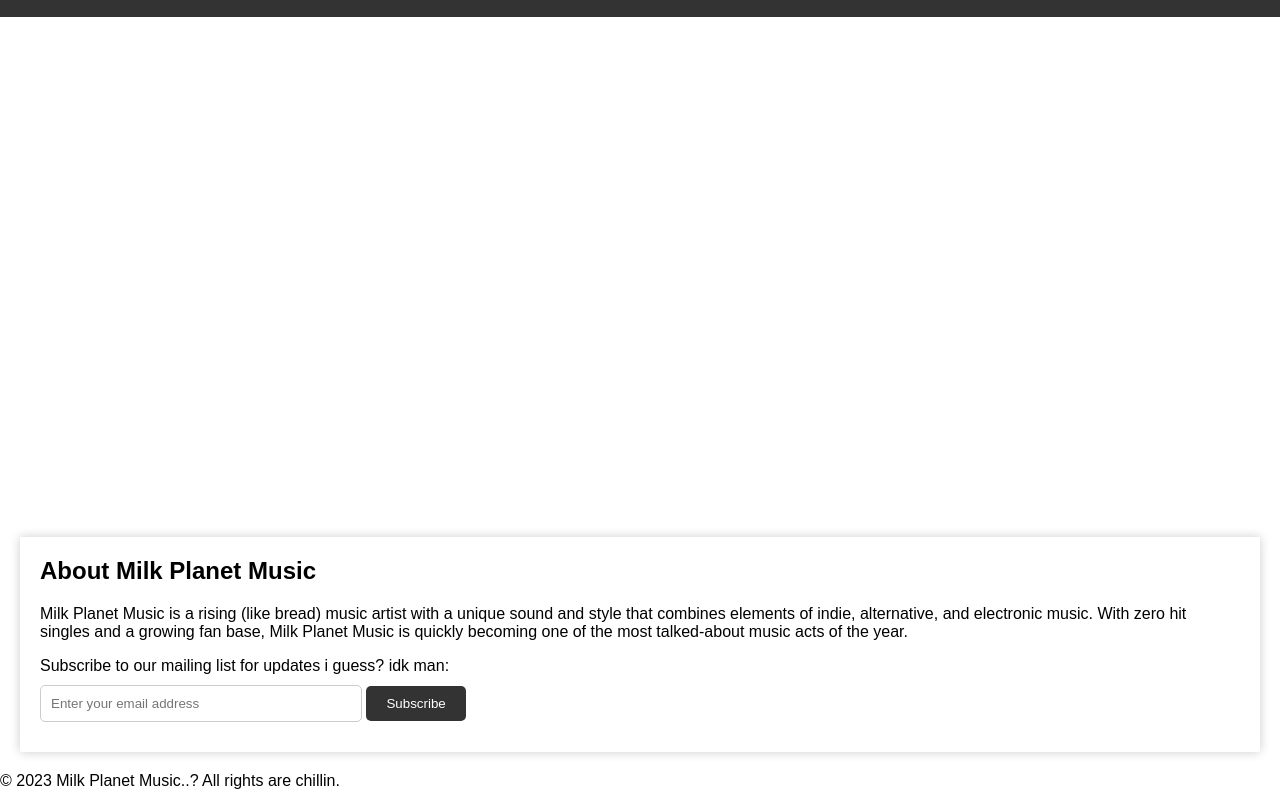
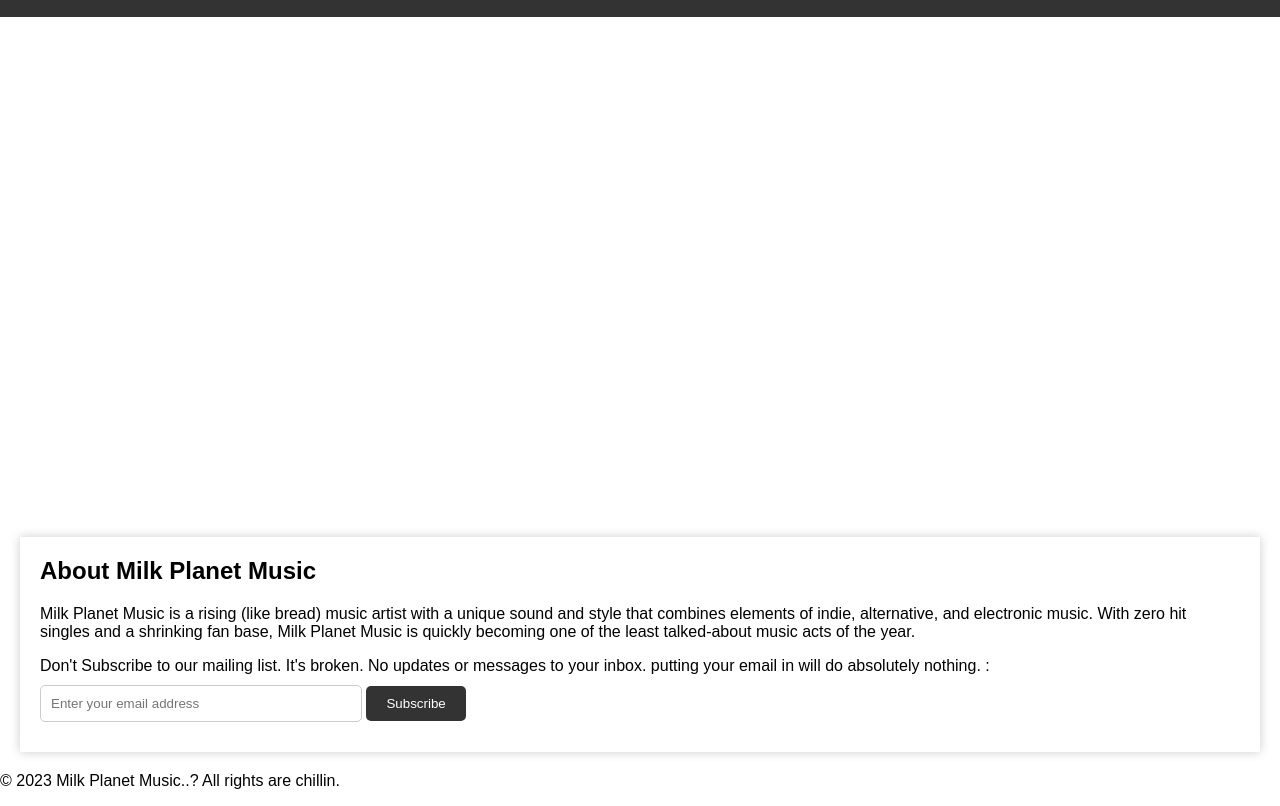
Before and after one commit to grucol1/MilkPlanetMusic, a plain HTML site: page index.html in a window 1280 px wide. Shown: the part 121-927 px from the top of the page. Drawn offline with Linux system fonts and the light colour scheme.

Commit message:
Add files via upload

```diff
--- a/index.html
+++ b/index.html
@@ -16,7 +16,7 @@
 				<li><a href="index.html">Home</a></li>
 				<li><a href="about.html">About</a></li>
 				<li><a href="music.html">Music</a></li>
-				<li><a href="Downloads.html">Downloads</a></li>
+				<li><a href="downloads.html">Downloads</a></li>
 				<li><a href="Artwork.html">Artwork</a></li>
 			</ul>
 		</nav>
@@ -28,9 +28,9 @@
 		</div>
 		<div class="container">
 			<h2>About Milk Planet Music</h2>
-			<p>Milk Planet Music is a rising (like bread) music artist with a unique sound and style that combines elements of indie, alternative, and electronic music. With zero hit singles and a growing fan base, Milk Planet Music is quickly becoming one of the most talked-about music acts of the year.</p>
+			<p>Milk Planet Music is a rising (like bread) music artist with a unique sound and style that combines elements of indie, alternative, and electronic music. With zero hit singles and a shrinking fan base, Milk Planet Music is quickly becoming one of the least talked-about music acts of the year.</p>
 			<form>
-				<label for="email">Subscribe to our mailing list for updates i guess? idk man:</label>
+				<label for="email">Don't Subscribe to our mailing list. It's broken. No updates or messages to your inbox. putting your email in will do absolutely nothing. : </label>
 				<input type="email" id="email" name="email" placeholder="Enter your email address">
 				<input type="submit" value="Subscribe">
 				<script>
```
